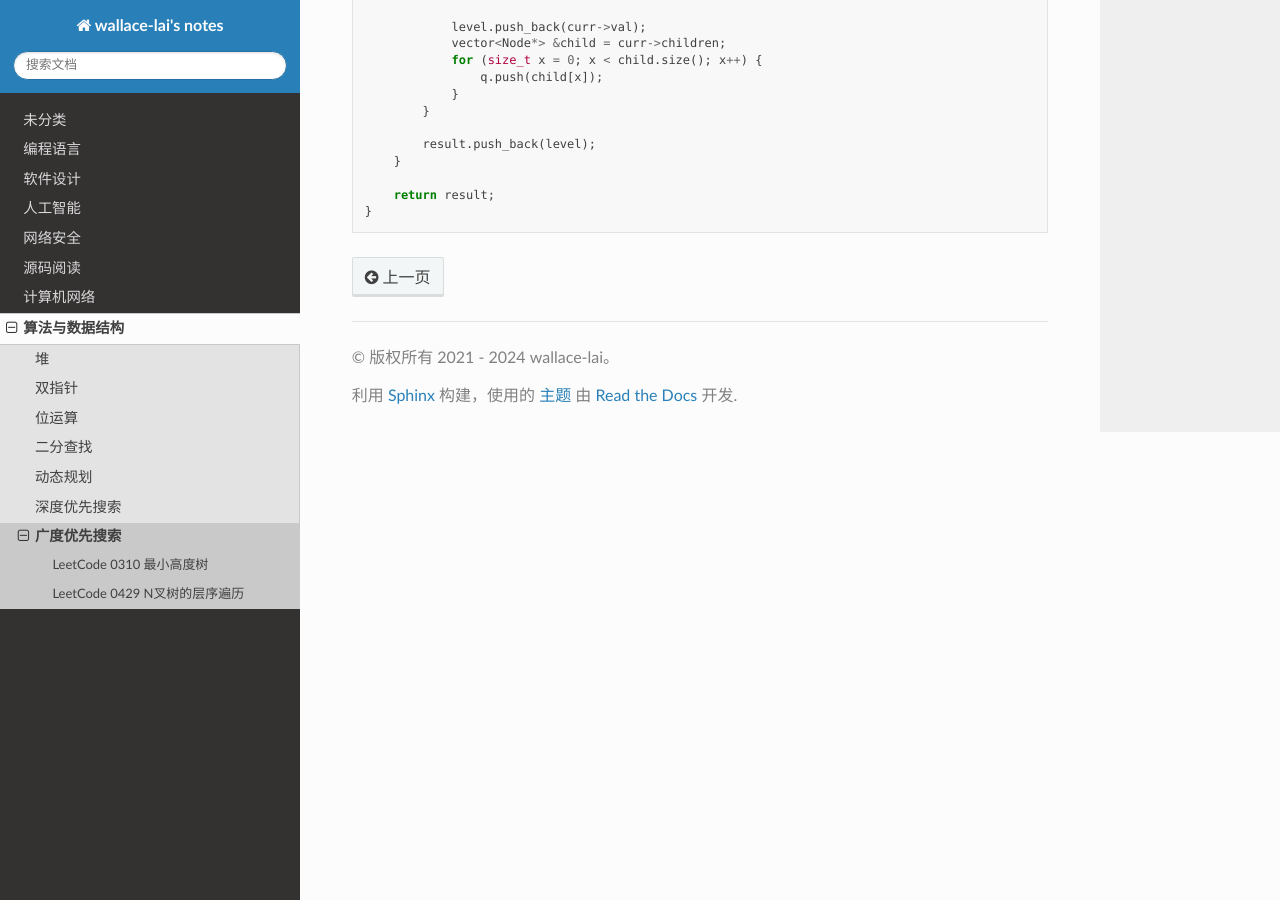
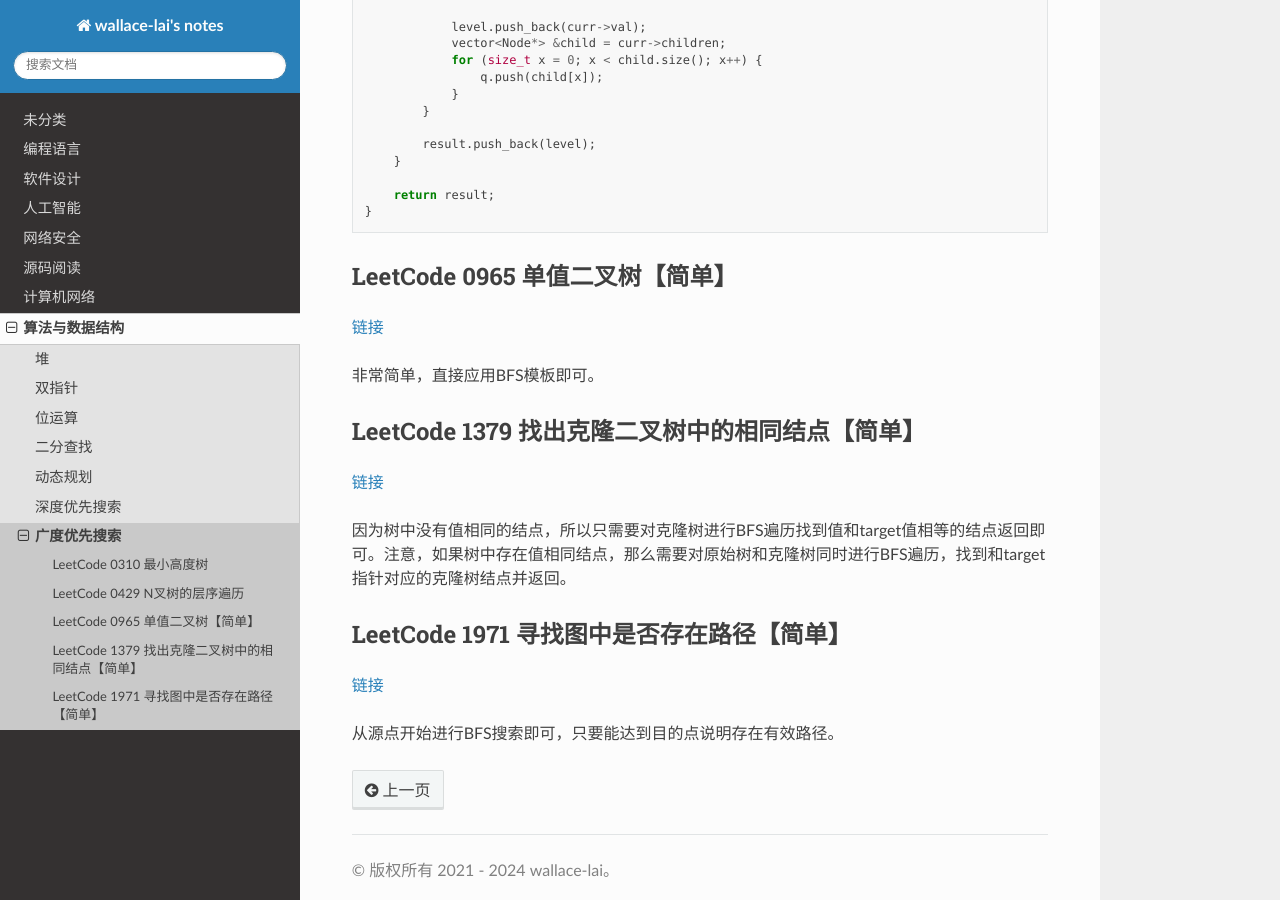
Before and after one commit to wallace-lai/learning-notes, a Sphinx documentation site: the page built from source/DataStructureAndAlgorithm/bfs.md, in a window 1280 px wide and 900 px high, scrolled down 789 px. Built offline with Sphinx 7.4.7 and the Read the Docs theme 2.0.0, drawn with Linux system fonts in a browser that asks for light colours.

Commit message:
update post

````diff
--- a/source/DataStructureAndAlgorithm/bfs.md
+++ b/source/DataStructureAndAlgorithm/bfs.md
@@ -43,3 +43,18 @@ vector<vector<int>> levelOrder(Node* root) {
     return result;
 }
 ```
+
+## LeetCode 0965 单值二叉树【简单】
+[链接](https://leetcode.cn/problems/univalued-binary-tree/description/)
+
+非常简单，直接应用BFS模板即可。
+
+## LeetCode 1379 找出克隆二叉树中的相同结点【简单】
+[链接](https://leetcode.cn/problems/find-a-corresponding-node-of-a-binary-tree-in-a-clone-of-that-tree/description/)
+
+因为树中没有值相同的结点，所以只需要对克隆树进行BFS遍历找到值和target值相等的结点返回即可。注意，如果树中存在值相同结点，那么需要对原始树和克隆树同时进行BFS遍历，找到和target指针对应的克隆树结点并返回。
+
+## LeetCode 1971 寻找图中是否存在路径【简单】
+[链接](https://leetcode.cn/problems/find-if-path-exists-in-graph/description/)
+
+从源点开始进行BFS搜索即可，只要能达到目的点说明存在有效路径。
````
